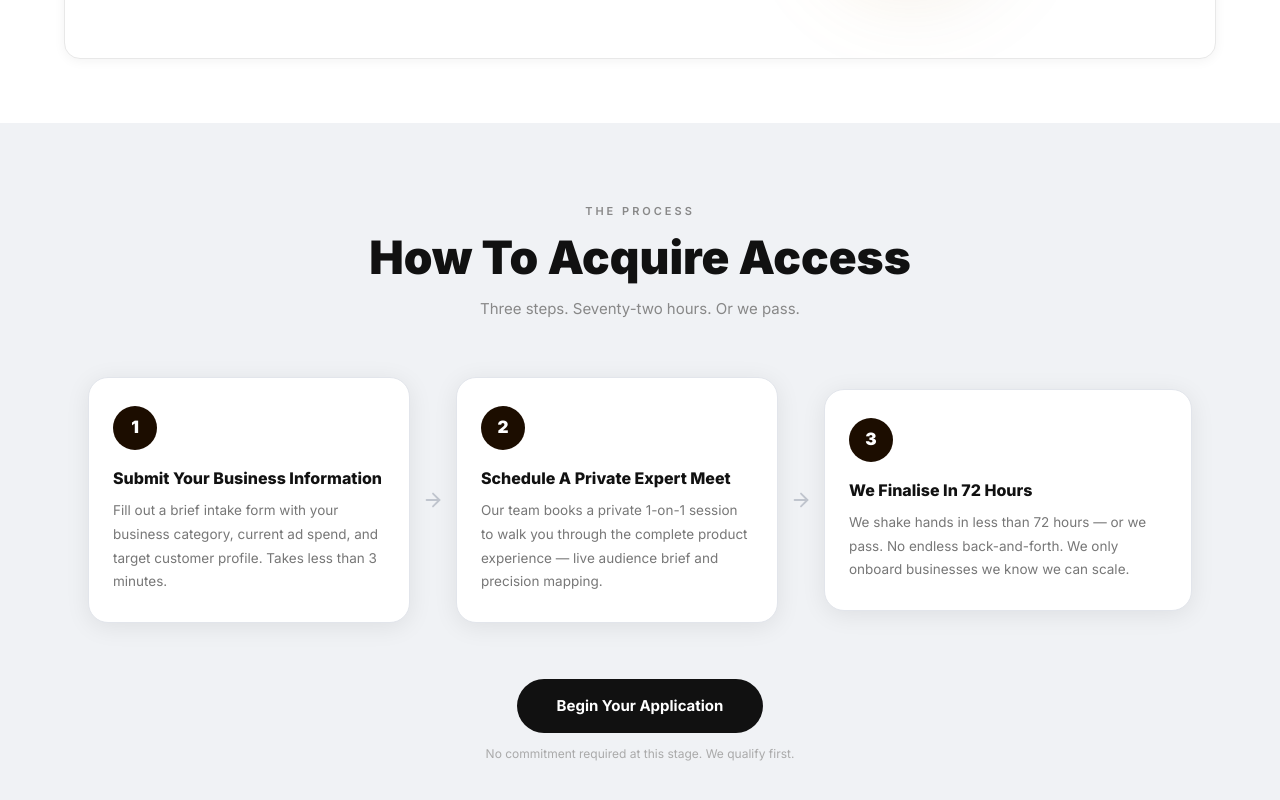
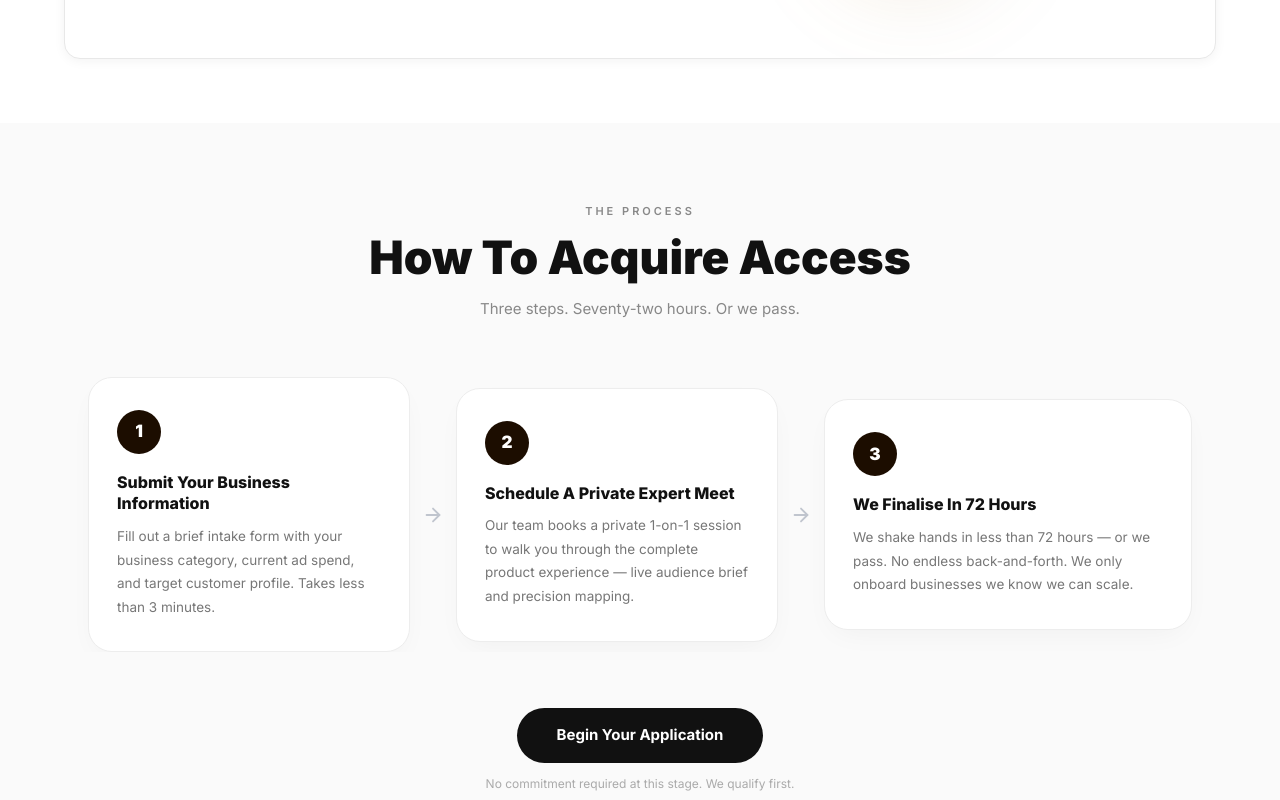
Before and after one commit to adishshah29-eng/native-lookalike-audiance, a React (Vite) app: page / in a window 1280 px wide. Shown: the part 2420-3220 px from the top of the page. Built offline with nearby package versions, Linux system fonts and the light colour scheme.

Commit message:
Changes of hero

```diff
--- a/src/app/components/HowToAcquire.tsx
+++ b/src/app/components/HowToAcquire.tsx
@@ -24,7 +24,7 @@ const steps = [
 
 export function HowToAcquire() {
   return (
-    <section className="py-20" style={{ background: '#F0F2F5' }}>
+    <section className="py-20" style={{ background: '#FAFAFA' }}>
       <div className="max-w-6xl mx-auto">
 
         {/* Heading block */}
@@ -71,7 +71,7 @@ export function HowToAcquire() {
         <div
           className={[
             /* Mobile: horizontal scroll, no wrap, snap */
-            'flex flex-row flex-nowrap',
+            'flex flex-row flex-nowrap overflow-y-hidden',
             'overflow-x-auto md:overflow-x-visible',
             'snap-x snap-mandatory',
             /* hide scrollbar */
@@ -97,20 +97,20 @@ export function HowToAcquire() {
             >
               {/* Card */}
               <motion.div
-                initial={{ opacity: 0, y: 30 }}
+                initial={{ opacity: 0, y: 10 }}
                 whileInView={{ opacity: 1, y: 0 }}
                 viewport={{ once: true }}
                 transition={{ duration: 0.5, delay: index * 0.15 }}
                 className="w-full"
                 style={{
                   background: '#FFFFFF',
-                  border: '1.5px solid #E2E5EB',
-                  borderRadius: '20px',
-                  padding: '28px 24px',
+                  border: '1px solid #EDEDED',
+                  borderRadius: '24px',
+                  padding: '32px 28px',
                   display: 'flex',
                   flexDirection: 'column',
                   alignItems: 'flex-start',
-                  boxShadow: '0 4px 24px rgba(0, 0, 0, 0.08)',
+                  boxShadow: '0 10px 30px -10px rgba(0, 0, 0, 0.05)',
                   minHeight: '210px',
                 }}
               >
```
